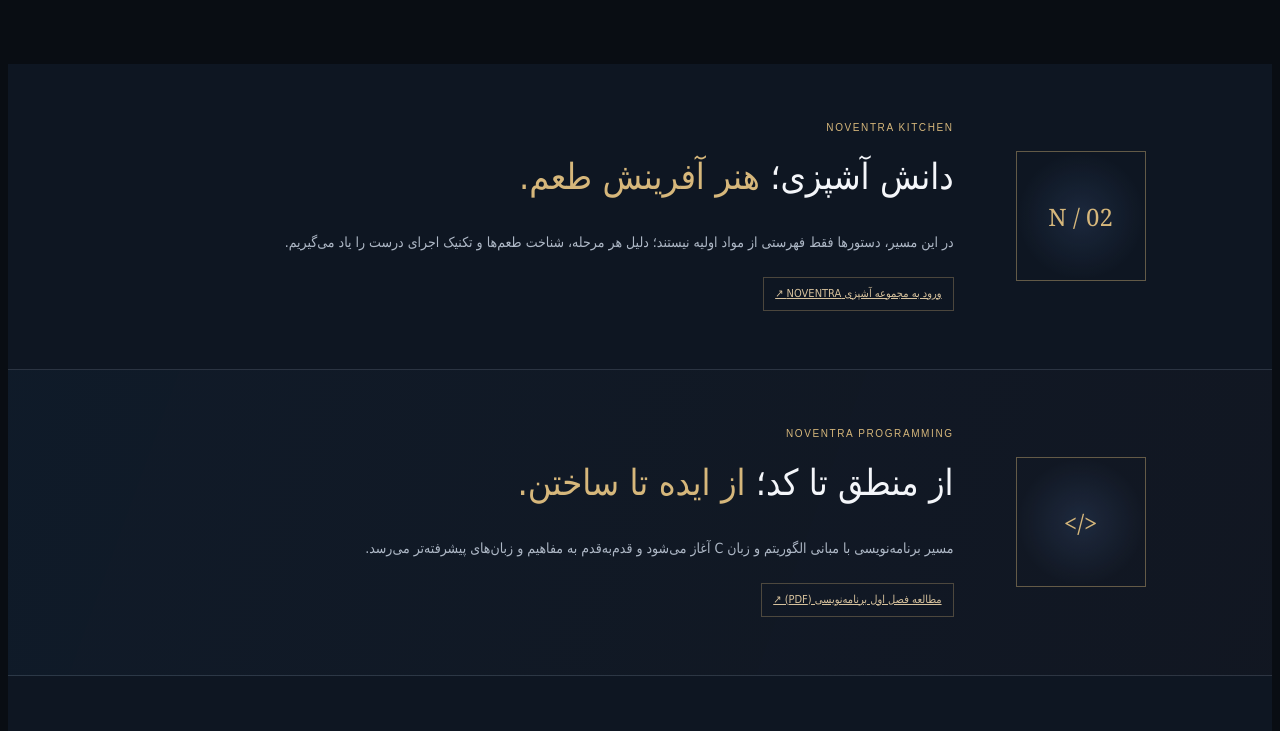
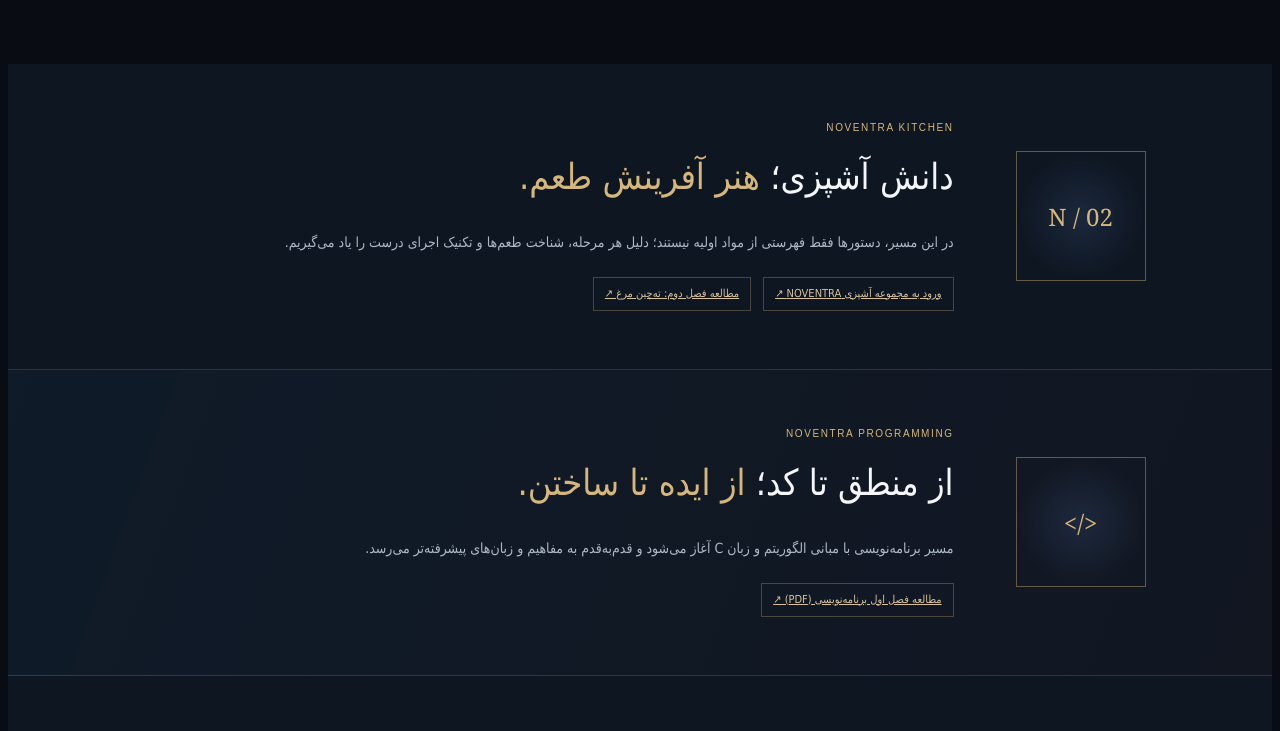
Before and after one commit to amitisghanavati-star/noventra, a plain HTML site: page index.html in a window 1280 px wide. Shown: the part 5980-6711 px from the top of the page. Drawn offline with Linux system fonts and the light colour scheme.

Commit message:
Add direct Chapter 2 link to NOVENTRA Kitchen section

```diff
--- a/index.html
+++ b/index.html
@@ -208,7 +208,7 @@
       <article class="shop-item"><div class="shop-art shop-art-three"><span>GUIDE</span><strong>FINISH<br>THE SEAM</strong><i>╱╲</i></div><div class="shop-item-meta"><div><h3>راهنمای تمیزدوزی</h3><p>تکنیک‌های پرداخت دوخت</p></div><span>به‌زودی</span></div></article>
     </div>
   </section>
-  <section class="branch-detail-section" id="kitchen"><div class="branch-detail-mark">N / 02</div><div><div class="section-kicker">NOVENTRA KITCHEN</div><h2>دانش آشپزی؛ <em>هنر آفرینش طعم.</em></h2><p>در این مسیر، دستورها فقط فهرستی از مواد اولیه نیستند؛ دلیل هر مرحله، شناخت طعم‌ها و تکنیک اجرای درست را یاد می‌گیریم.</p><a class="branch-status" href="cooking/index.html">ورود به مجموعه آشپزی NOVENTRA ↗</a></div></section>
+  <section class="branch-detail-section" id="kitchen"><div class="branch-detail-mark">N / 02</div><div><div class="section-kicker">NOVENTRA KITCHEN</div><h2>دانش آشپزی؛ <em>هنر آفرینش طعم.</em></h2><p>در این مسیر، دستورها فقط فهرستی از مواد اولیه نیستند؛ دلیل هر مرحله، شناخت طعم‌ها و تکنیک اجرای درست را یاد می‌گیریم.</p><a class="branch-status" href="cooking/index.html">ورود به مجموعه آشپزی NOVENTRA ↗</a><a class="branch-status" href="cooking/NOVENTRA_Chapter_02.html" style="display:inline-block;margin-inline-start:12px">مطالعه فصل دوم: ته‌چین مرغ ↗</a></div></section>
   <section class="branch-detail-section branch-programming" id="programming"><div class="branch-detail-mark">&lt;/&gt;</div><div><div class="section-kicker">NOVENTRA PROGRAMMING</div><h2>از منطق تا کد؛ <em>از ایده تا ساختن.</em></h2><p>مسیر برنامه‌نویسی با مبانی الگوریتم و زبان C آغاز می‌شود و قدم‌به‌قدم به مفاهیم و زبان‌های پیشرفته‌تر می‌رسد.</p><a class="branch-status" href="programming/NOVENTRAprogramming.pdf" target="_blank" rel="noopener">مطالعه فصل اول برنامه‌نویسی (PDF) ↗</a></div></section>
   <section class="branch-detail-section branch-languages" id="languages"><div class="branch-detail-mark">文 / A</div><div><div class="section-kicker">NOVENTRA LANGUAGES</div><h2>زبان تازه؛ <em>راهی به جهان‌های تازه.</em></h2><p>آموزش زبان‌های انسانی برای زندگی، تحصیل و کار؛ با مسیرهای سطح‌بندی‌شده در واژگان، دستور زبان، مکالمه، شنیدار، خواندن و نوشتن. زبان‌های برنامه‌نویسی در شاخه مستقل Programming آموزش داده می‌شوند.</p><span class="branch-status">شاخه جدید نوونترا — محتوای آموزشی در حال برنامه‌ریزی</span></div></section>
   <section class="about-section" id="about"><div class="about-symbol">N<span>✳</span></div><div class="about-copy"><div class="section-kicker">A NOTE ABOUT NOVENTRA</div><h2>فقط الگو نکش؛<br><em>دلیل هر خط را بفهم.</em></h2><p>نوونترا با این باور ساخته می‌شود که آموزش خوب فقط نشان نمی‌دهد «چه کار کنیم»؛ توضیح می‌دهد «چرا این کار را انجام می‌دهیم». هدف ما ساختن مرجعی روشن، دقیق و خلاق برای یادگیری خیاطی، آشپزی، برنامه‌نویسی و زبان‌های انسانی است.</p><a class="text-link" href="#join">همراه شو <span>←</span></a></div></section>
```
